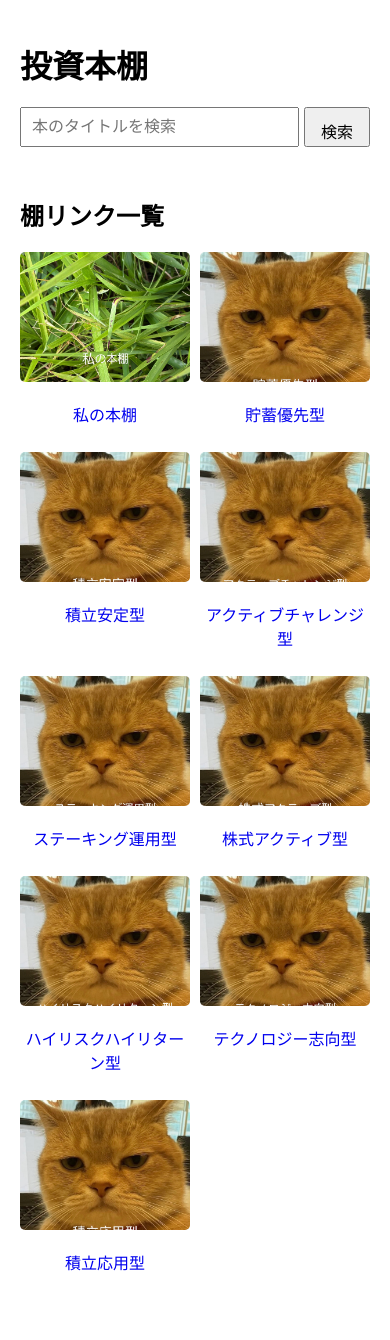
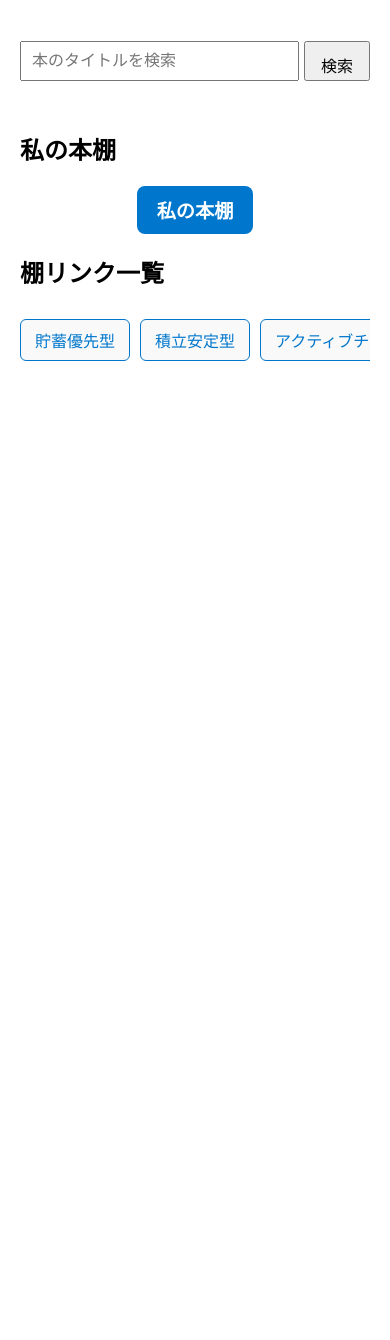
Before and after one commit to babaginji/investment_books, a Flask app: page / in a window 390 px wide. After the commit the page ends 361 px from the top, so only its background shows below. Run offline with Flask 3, Linux system fonts and the light colour scheme.

Commit message:
Fix responsive design for mobile

```diff
--- a/static/style.css
+++ b/static/style.css
@@ -99,32 +99,64 @@ h1 {
 /* -----------------------------
    トップページ: 棚リンク一覧
 ----------------------------- */
-.shelf-links {
-    display: grid;
-    grid-template-columns: repeat(auto-fit, minmax(150px, 1fr));
-    gap: 15px;
-    margin-bottom: 30px;
+
+/* 「私の本棚」専用リンク */
+.my-shelf-link {
+    margin: 15px 0;
+    text-align: center;
+}
+.my-shelf-link a {
+    display: inline-block;
+    padding: 10px 20px;
+    font-size: 1.2em;
+    font-weight: bold;
+    color: #fff;
+    background: #0077cc;
+    border-radius: 8px;
+    text-decoration: none;
+    transition: background 0.2s;
+}
+.my-shelf-link a:hover {
+    background: #005fa3;
 }
 
+/* その他の棚リンク（横スクロール式） */
+.shelf-links {
+    display: flex;
+    overflow-x: auto;
+    gap: 12px;
+    padding: 10px 0;
+    margin-bottom: 30px;
+    scroll-snap-type: x mandatory;  /* スクロール位置を揃える */
+}
+.shelf-links::-webkit-scrollbar {
+    height: 6px;  /* 横スクロールバーを細く */
+}
+.shelf-links::-webkit-scrollbar-thumb {
+    background: #bbb;
+    border-radius: 3px;
+}
 .shelf-link {
-    text-align: center;
+    flex: 0 0 auto;
+    scroll-snap-align: start;
+}
+.shelf-link a {
+    display: inline-block;
+    padding: 8px 14px;
+    font-size: 1em;
+    color: #0077cc;
+    border: 1px solid #0077cc;
+    border-radius: 6px;
+    background: #f9f9f9;
+    text-decoration: none;
+    white-space: nowrap;
+    transition: background 0.2s, color 0.2s;
+}
+.shelf-link a:hover {
+    background: #e6f2ff;
+    color: #005fa3;
 }
 
-.shelf-link a {
-    text-decoration: none;
-}
-
-.shelf-link img {
-    width: 100%;
-    height: 150px;
-    object-fit: cover;
-    border-radius: 5px;
-    transition: transform 0.2s;
-}
-
-.shelf-link img:hover {
-    transform: scale(1.05);
-}
 
 /* -----------------------------
    本棚内の本カードコンテナ
--- a/templates/index.html
+++ b/templates/index.html
@@ -7,7 +7,7 @@
     <meta name="viewport" content="width=device-width, initial-scale=1.0">
 </head>
 <body>
-    <h1>投資本棚</h1>
+    <h1></h1>
 
     <!-- 検索窓 -->
     <div id="search-panel">
@@ -23,29 +23,24 @@
         <div id="search-results" class="books-container"></div>
     </div>
 
-    <!-- 棚リンク一覧 -->
+    <!-- 「私の本棚」リンク（特別枠） -->
+    <h2>私の本棚</h2>
+    <div class="my-shelf-link">
+        <a href="{{ url_for('shelf_page', shelf_name='私の本棚') }}">私の本棚</a>
+    </div>
+
+    <!-- その他の棚リンク（横スクロールで選択） -->
     <h2>棚リンク一覧</h2>
     <div class="shelf-links">
-        {% if "私の本棚" in shelves %}
-        <div class="shelf-link">
-            <a href="{{ url_for('shelf_page', shelf_name='私の本棚') }}">
-                <img src="{{ url_for('static', filename='images/私の本棚.jpg') }}" alt="私の本棚">
-                <p>私の本棚</p>
-            </a>
-        </div>
-        {% endif %}
-
         {% for shelf in shelves %}
             {% if shelf != "私の本棚" %}
             <div class="shelf-link">
-                <a href="{{ url_for('shelf_page', shelf_name=shelf) }}">
-                    <img src="{{ url_for('static', filename='images/' + shelf + '.jpg') }}" alt="{{ shelf }}">
-                    <p>{{ shelf }}</p>
-                </a>
+                <a href="{{ url_for('shelf_page', shelf_name=shelf) }}">{{ shelf }}</a>
             </div>
-            {% endif %}
-        {% endfor %}
-    </div>
+        {% endif %}
+    {% endfor %}
+</div>
+
     <script>
         let searchResults = [];
         let myShelf = [];
```
